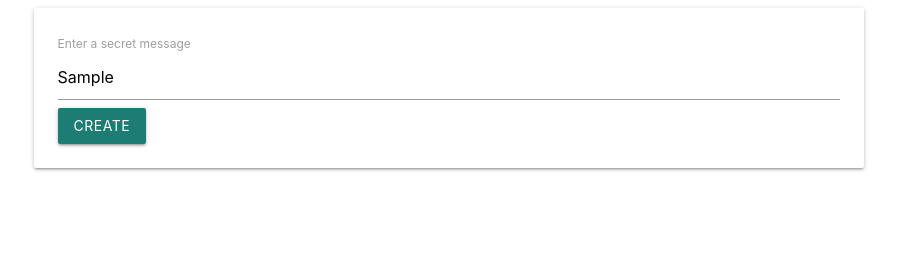
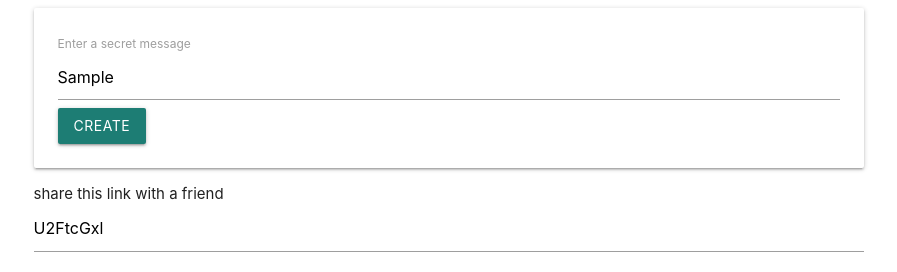
Before and after one commit to andrewlopezcodes/hushMsg, a plain HTML site: page index.html in a window 1280 px wide. Both pictures are taken after typing "Sample" into the empty fields and a click on the button "CREATE". Shown: the whole page, without its empty margins (191-1088 px from the left). Drawn offline with nearby package versions, Linux system fonts and the light colour scheme.

Commit message:
index.html - Created encrypted message div - hushMsg.js - Inside of evnetListener for the form we take message from message-input and Base64 the message return in to link-input - README.md - Updated technologies used in project.

```diff
--- a/hushMsg.js
+++ b/hushMsg.js
@@ -1,6 +1,9 @@
 document.querySelector('form').addEventListener('submit', event => {
   event.preventDefault();
 
-  const input = document.querySelector('input');
+  const input = document.querySelector('#message-input');
+  const encrypted = btoa(input.value);
+
+  document.querySelector('#link-input').value = encrypted;
   console.log(input.value)
 });
--- a/index.html
+++ b/index.html
@@ -14,9 +14,13 @@
       <div class="card-panel">
         <form action="">
           <label for="">Enter a secret message</label>
-          <input type="text">
+          <input type="text" id="message-input">
           <button class="btn">Create</button>
         </form>
+      </div>
+      <div>
+        share this link with a friend
+        <input type="text" id="link-input">
       </div>
     </div>
   </div>
```
Also changed, not shown: 1 other file.
